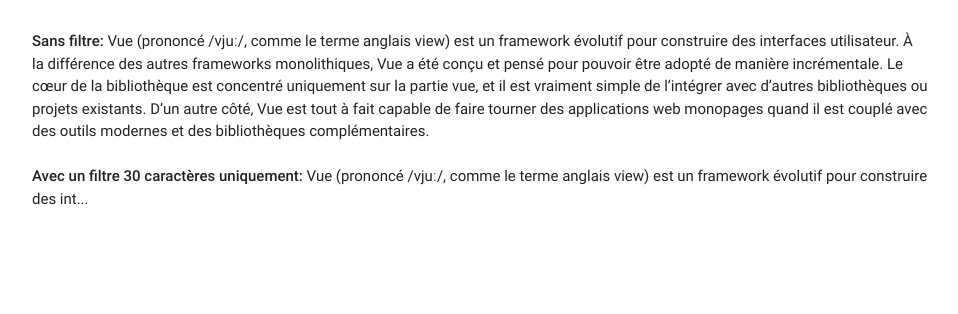
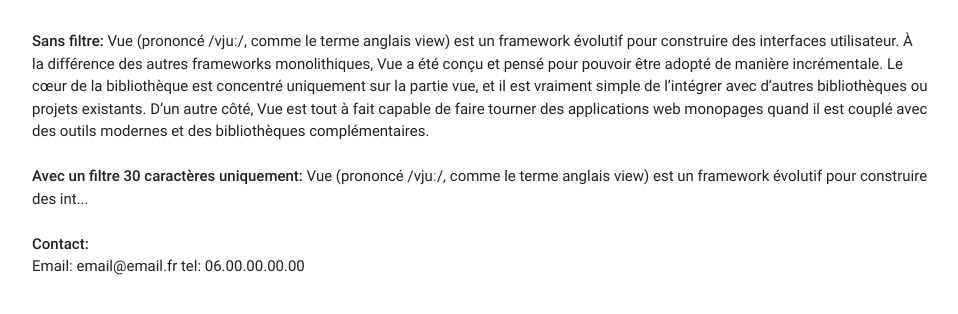
Before and after one commit to molodoi/CodeConceptVueJs, a website: page divers.html in a window 1280 px wide. Shown: the whole page, without its empty margins (160-1118 px from the left). Drawn offline with nearby package versions, Linux system fonts and the light colour scheme.

Commit message:
Computed properties - Concaténer des datas

```diff
--- a/divers.html
+++ b/divers.html
@@ -22,6 +22,10 @@
                     <br />
                     <strong>Avec un filtre 30 caractères uniquement:</strong>
                     {{ about | shorten }}
+                    <br />
+                    <br />
+                    <strong>Contact:</strong><br />
+                    {{ contact }}
                 </p>
             </div>
         </div>
@@ -33,11 +37,18 @@
         var vm = new Vue({
             el: '#app',
             data:{
+                email: 'email@email.fr',
+                phone: '06.00.00.00.00',
                 about: `Vue (prononcé /vjuː/, comme le terme anglais view) est un framework évolutif pour construire des interfaces utilisateur.
                 À la différence des autres frameworks monolithiques, Vue a été conçu et pensé pour pouvoir être adopté de manière incrémentale.
                 Le cœur de la bibliothèque est concentré uniquement sur la partie vue, et il est vraiment simple de l’intégrer avec d’autres
                 bibliothèques ou projets existants. D’un autre côté, Vue est tout à fait capable de faire tourner des applications web monopages
                 quand il est couplé avec des outils modernes et des bibliothèques complémentaires.`
+            },
+            computed: {
+                contact: function(){
+                    return 'Email: '+ this.email + ' tel: ' + this.phone;
+                }
             },
             filters: {
                 shorten: function(value){
```
